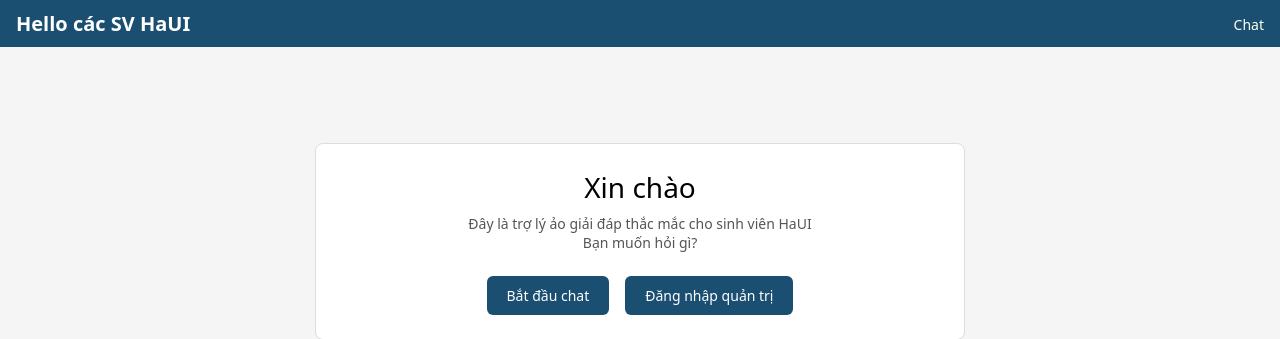
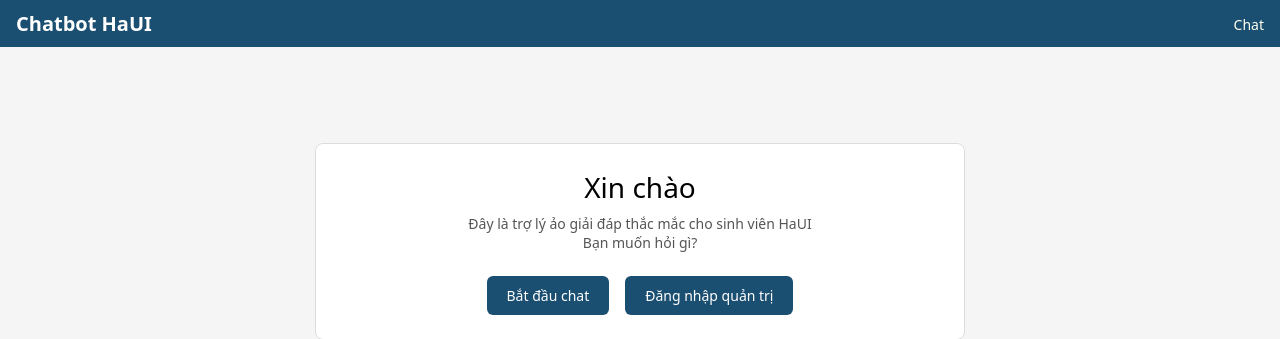
Before and after one commit to nuoc2694/chatbot-haui, a Flask app: page / in a window 1280 px wide. Shown: the top 339 px of the page. Run offline with Flask 3, Linux system fonts and the light colour scheme; parts of the project's set-up code (start-up, migrations or seed data) failed here and were passed over.

Commit message:
Update index.html

```diff
--- a/templates/index.html
+++ b/templates/index.html
@@ -45,7 +45,7 @@
 </head>
 <body>
 <header>
-    <h1>Hello các SV HaUI</h1>
+    <h1>Chatbot HaUI</h1>
     <nav>
         <a href="{{ url_for('chat_page') }}">Chat</a>
     </nav>
```
